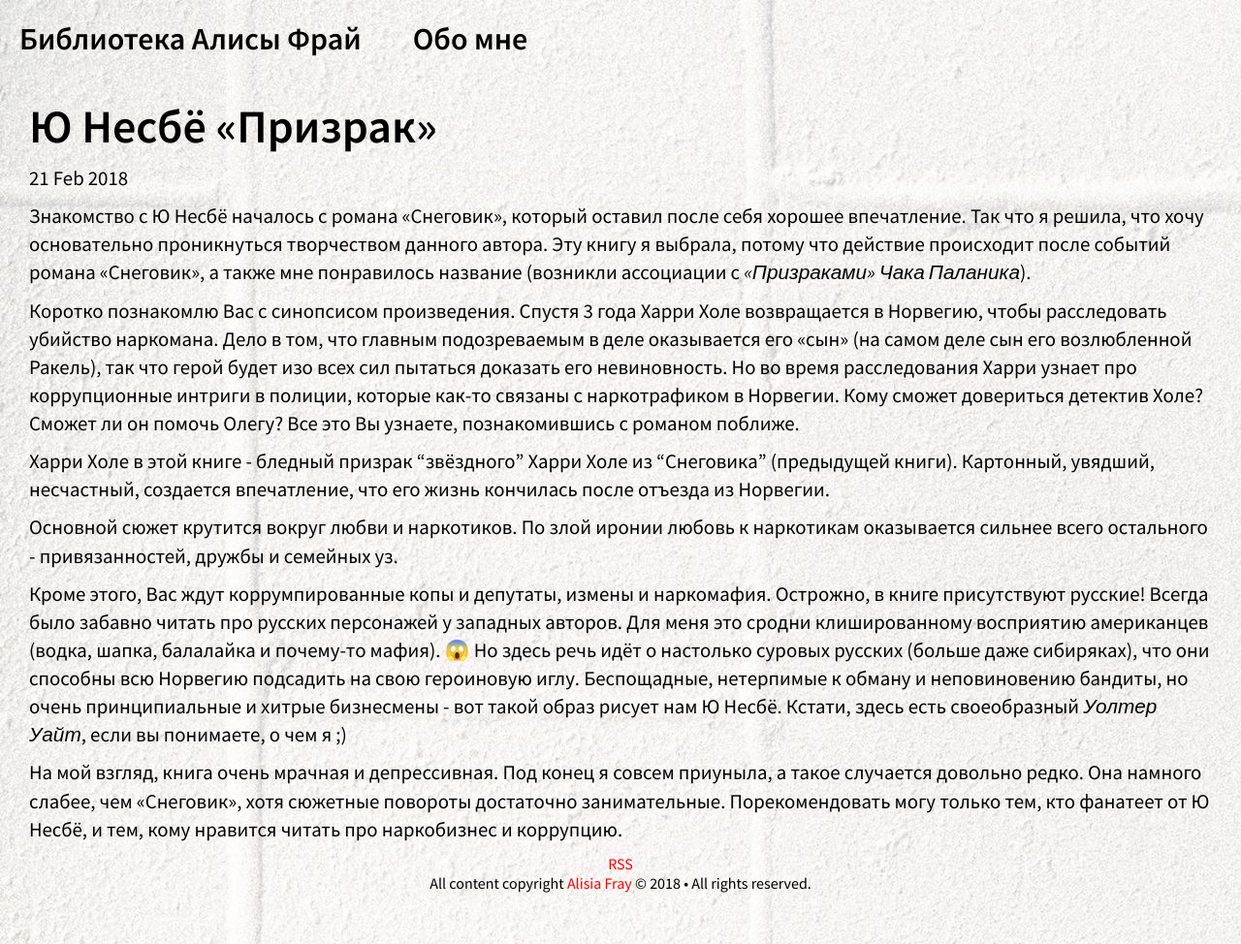
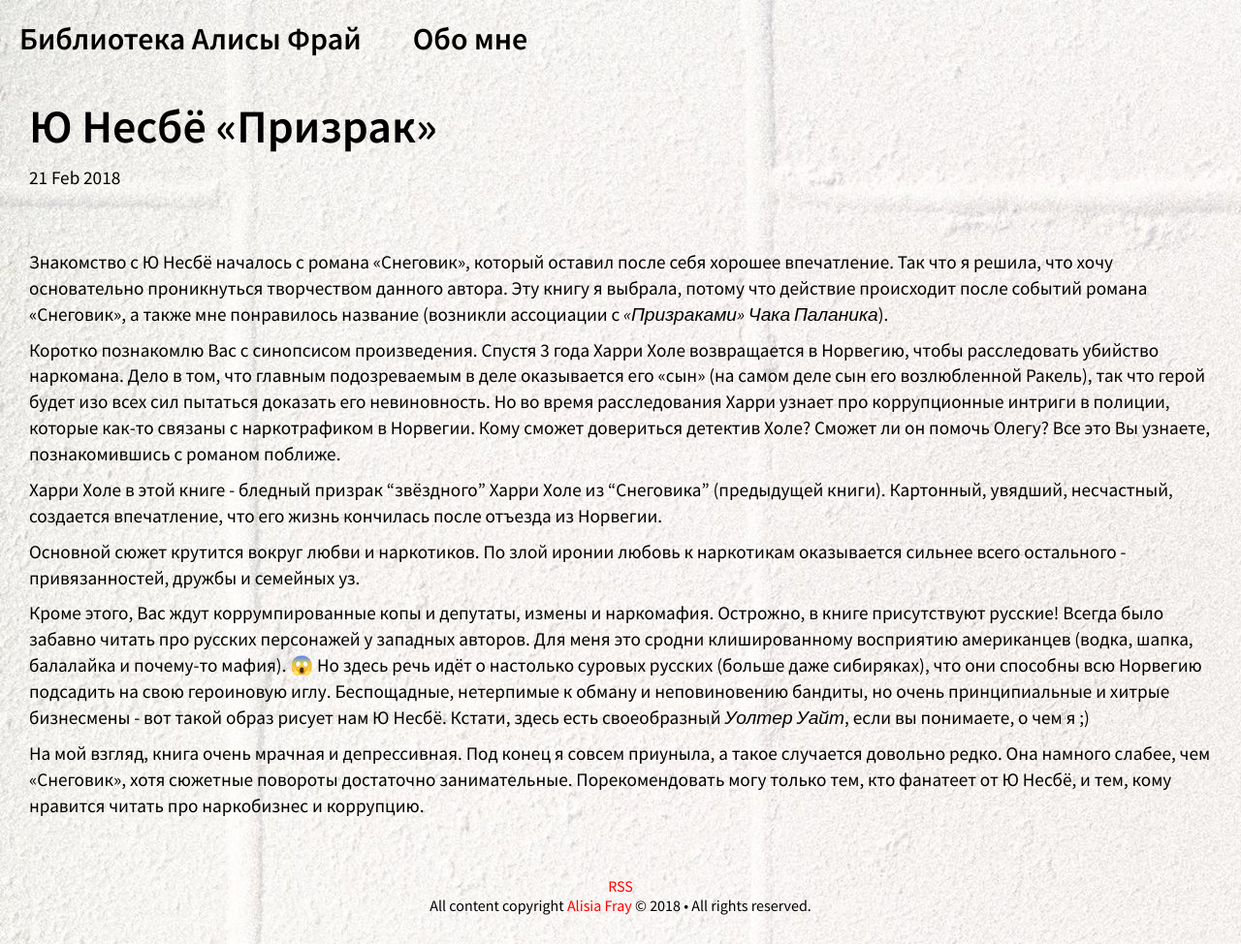
Before and after one commit to frayalisia/frayalisia.github.io, a Jekyll site: the page built from _posts/2018-02-21-fantom.md, in a window 1280 px wide. Shown: the whole page at 97% size. Built offline with Jekyll 4.4.1, drawn with Linux system fonts in a browser that asks for light colours.

Commit message:
Update main.scss

```diff
--- a/css/main.scss
+++ b/css/main.scss
@@ -42,7 +42,7 @@
 }
 
 p {
-    font-size: 1.3em;
+    font-size: 1.2em;
     line-height: 1.4em;
 }
 
@@ -71,6 +71,10 @@
 nav ul li a {
     color: black;
     font-size: 2em;
+}
+
+.post {
+     margin: 60px auto;
 }
 
 /*----- Books -----*/
```
